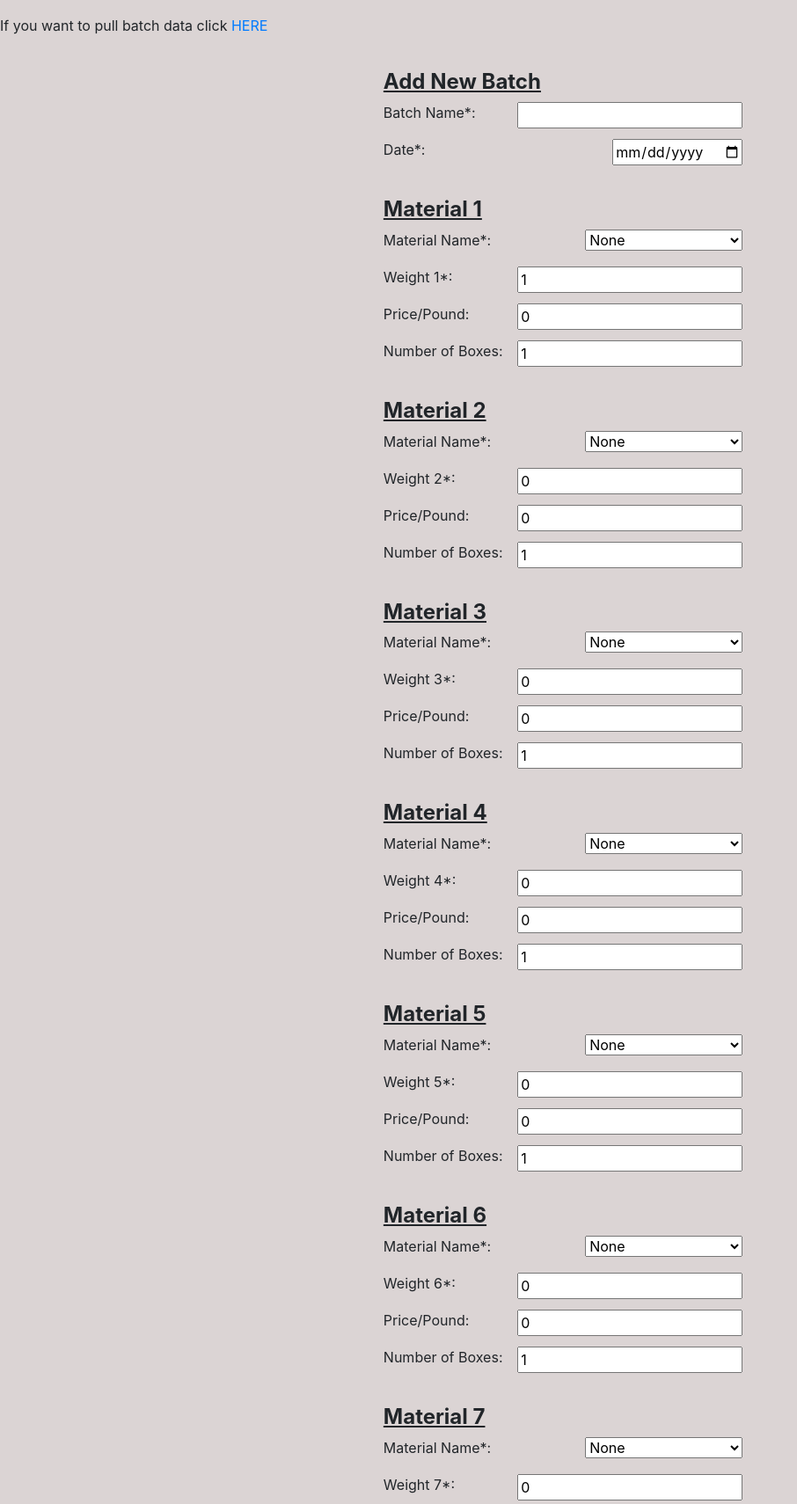
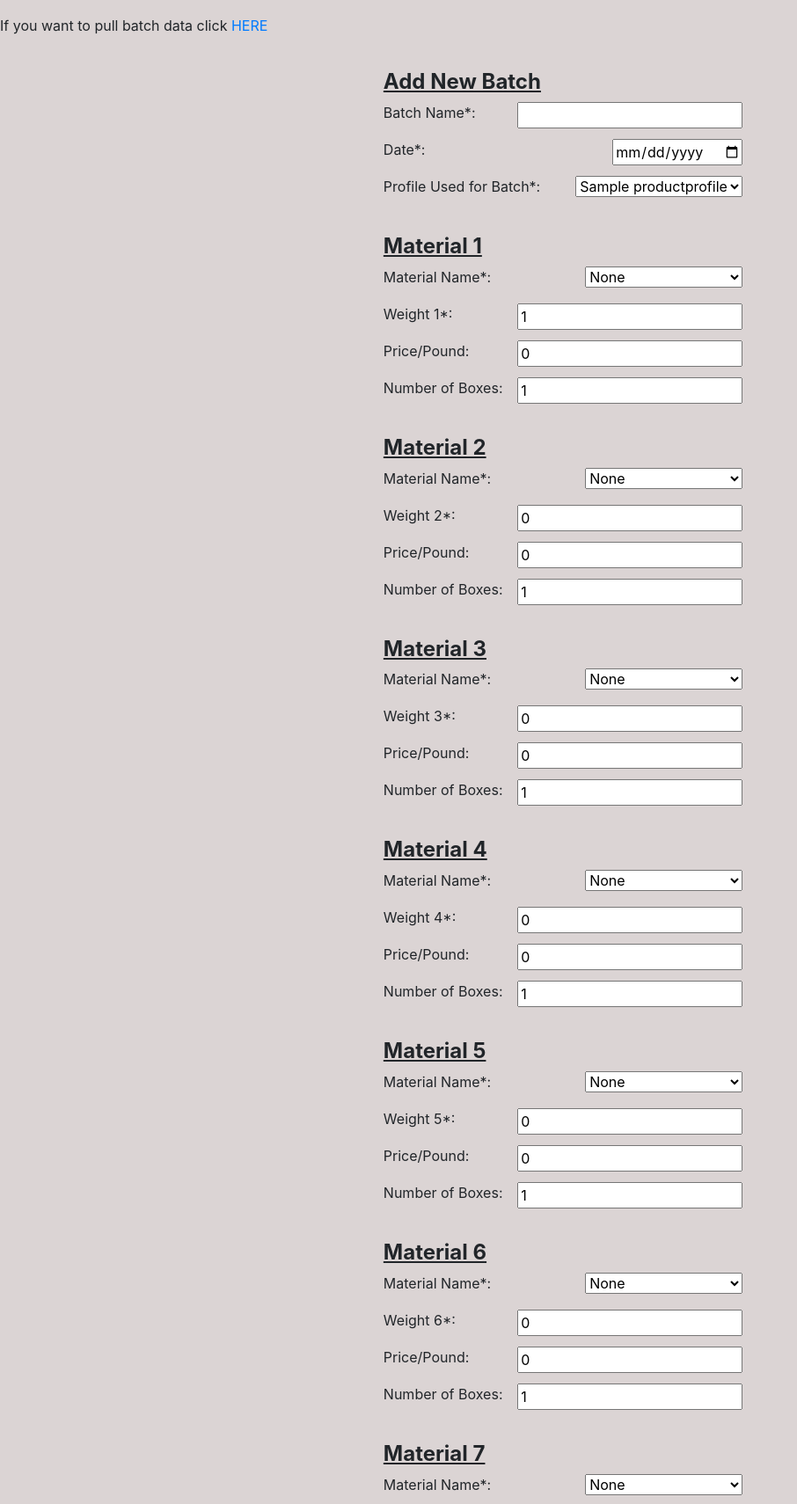
Before and after one commit to Benjamin-Pickers/CWBApp, a Django app: page /CWBDataApp/BatchCostTracking/ in a window 1280 px wide. Shown: the part 243-1953 px from the top of the page at 88% size, without its empty margins (0-906 px from the left). Run offline with Django 3.2, Linux system fonts and the light colour scheme; tables that the repository leaves empty hold one stand-in row (values such as "Sample post"); some libraries are stand-ins or nearby versions.

Commit message:
Added profile option into batch cost form

```diff
--- a/CWBDataApp/models.py
+++ b/CWBDataApp/models.py
@@ -72,6 +72,7 @@ class Batchcost(models.Model):
     foamweight = models.DecimalField(db_column='FoamWeight', max_digits=10, decimal_places=2, blank=True, null=True)  # Field name made lowercase.
     foamvalue = models.DecimalField(db_column='FoamValue', max_digits=10, decimal_places=2, blank=True, null=True)  # Field name made lowercase.
     totalshredweight = models.SmallIntegerField(db_column='TotalShredWeight', blank=True, null=True)  # Field name made lowercase.
+    profile = models.CharField(max_length=40, blank=True, null=True)
 
     class Meta:
         managed = False
--- a/CWBDataApp/templates/CWBDataApp/BatchCostQuery.html
+++ b/CWBDataApp/templates/CWBDataApp/BatchCostQuery.html
@@ -49,6 +49,7 @@
         <tr>
           <th>Batch Name</th>
           <th>Batch Date</th>
+          <th>Profile</th>
           <th>Total Cost</th>
           <th>Total Weight</th>
           <th>Price/Pound</th>
@@ -68,6 +69,7 @@
       <tr>
         <td>{{ batch.batchname }}</td>
         <td>{{ batch.batchdate }}</td>
+        <td>{{ batch.profile }}</td>
         <td>{{ batch.totalcost }}</td>
         <td>{{ batch.totalweight }}</td>
         <td>{{ batch.priceperpound }}</td>
--- a/CWBDataApp/templates/CWBDataApp/BatchCostTracking.html
+++ b/CWBDataApp/templates/CWBDataApp/BatchCostTracking.html
@@ -33,6 +33,17 @@
           <div class="inline-flex inputBox">
             <label for="batchDate">Date*: </label>
             <input id="batchDate" type="date" name="batchDate" min="2021-01-01">
+          </div>
+
+          <div class="inline-flex inputBox">
+            <label for="profile">Profile Used for Batch*: </label>
+            <select id="profile" type="text" name="profile">
+              {% if allProfiles %}
+                {% for entry in allProfiles %}
+                    <option value="{{ entry.productname }}">{{entry.productname}}</option>
+                {% endfor %}
+              {% endif %}
+            </select>
           </div>
 
           <br>
--- a/CWBDataApp/views.py
+++ b/CWBDataApp/views.py
@@ -9,7 +9,7 @@ from datetime import date, timedelta
 from decimal import Decimal
 import math
 
-from .models import Batchcosttracking, Batchcost, Materialcost, Materialinventory, Materialtesting, Ordersheetmachine1, Ordersheetmachine2, Ordersheetmachine3, Picandsum, Productinventory, Productprofiles, Colour, Employees, Profileaverages
+from .models import Batchcost, Materialcost, Materialinventory, Materialtesting, Ordersheetmachine1, Ordersheetmachine2, Ordersheetmachine3, Picandsum, Productinventory, Productprofiles, Colour, Employees, Profileaverages
 
 numberOfMachines = 3
 num_of_materials = 11
@@ -22,6 +22,7 @@ def index(request):
 def BatchCostTracking(request):
     allColours = Colour.objects.all()
     allMaterials= Materialinventory.objects.all()
+    allProfiles= Productprofiles.objects.all()
 
     if request.method == 'POST':
 
@@ -30,7 +31,7 @@ def BatchCostTracking(request):
         try:
             #Check if batch already exists, if so stop and send an error message
             if Batchcost.objects.get(pk=request.POST['newBatch']):
-                return render(request, 'CWBDataApp/BatchCostTracking.html', {'allMaterials':allMaterials, 'allColours':allColours, 'range':range(1, num_of_materials), 'error_message' : "Batch already exists, please enter a new batch. If you wish to update a batch talk to an admin",})
+                return render(request, 'CWBDataApp/BatchCostTracking.html', {'allMaterials':allMaterials, 'allColours':allColours, 'allProfiles':allProfiles, 'range':range(1, num_of_materials), 'error_message' : "Batch already exists, please enter a new batch. If you wish to update a batch talk to an admin",})
         except:
 
             #Calculate total price, weight and price/pound
@@ -46,7 +47,7 @@ def BatchCostTracking(request):
             weight += Decimal(form['colourWeight']) + Decimal(form['foamWeight'])
             #Check if weight was entered as 0, throw error if it is
             if weight == 0:
-                return render(request, 'CWBDataApp/BatchCostTracking.html', {'allMaterials':allMaterials, 'allColours':allColours, 'range':range(1, num_of_materials), 'error_message':"Total weight cannot be zero, please add a value to weight1",})
+                return render(request, 'CWBDataApp/BatchCostTracking.html', {'allMaterials':allMaterials, 'allColours':allColours, 'allProfiles':allProfiles, 'range':range(1, num_of_materials), 'error_message':"Total weight cannot be zero, please add a value to weight1",})
 
             price = round(cost/weight, 2)
 
@@ -57,9 +58,9 @@ def BatchCostTracking(request):
                         box = Materialinventory.objects.get(pk=form['material'+str(i)])
 
                         if box.numberofboxes < Decimal(form['numofBoxes'+str(i)]):
-                            return render(request, 'CWBDataApp/BatchCostTracking.html', {'allMaterials':allMaterials, 'allColours':allColours, 'range':range(1, num_of_materials), 'error_message' : form["material"+str(i)]+" does no have enough boxes for Material"+str(i)+"",})
+                            return render(request, 'CWBDataApp/BatchCostTracking.html', {'allMaterials':allMaterials, 'allColours':allColours, 'allProfiles':allProfiles, 'range':range(1, num_of_materials), 'error_message' : form["material"+str(i)]+" does no have enough boxes for Material"+str(i)+"",})
                 except:
-                    return render(request, 'CWBDataApp/BatchCostTracking.html', {'allMaterials':allMaterials, 'allColours':allColours, 'range':range(1, num_of_materials), 'error_message' : "Couldn't find box in inventory",})
+                    return render(request, 'CWBDataApp/BatchCostTracking.html', {'allMaterials':allMaterials, 'allColours':allColours, 'allProfiles':allProfiles, 'range':range(1, num_of_materials), 'error_message' : "Couldn't find box in inventory",})
 
             for i in range(1, num_of_materials):
                 try:
@@ -70,7 +71,7 @@ def BatchCostTracking(request):
                         if box.numberofboxes <=0:
                             box.delete()
                 except:
-                    return render(request, 'CWBDataApp/BatchCostTracking.html', {'allMaterials':allMaterials, 'allColours':allColours, 'range':range(1, num_of_materials), 'error_message' : form["material"+str(i)]+" does not have enough boxes for Material"+str(i)+"",})
+                    return render(request, 'CWBDataApp/BatchCostTracking.html', {'allMaterials':allMaterials, 'allColours':allColours, 'allProfiles':allProfiles, 'range':range(1, num_of_materials), 'error_message' : form["material"+str(i)]+" does not have enough boxes for Material"+str(i)+"",})
 
             #Create new batch entry
             batch = Batchcost(batchname=form['newBatch'].upper(),
@@ -113,13 +114,14 @@ def BatchCostTracking(request):
                                     colourvalue=form['colourPrice'],
                                     foamweight=form['foamWeight'],
                                     foamvalue=form['foamPrice'],
-                                    totalshredweight=form['shredWeight']
+                                    totalshredweight=form['shredWeight'],
+                                    profile=form['profile']
                                     )
             batch.save()
-            return render(request, 'CWBDataApp/BatchCostTracking.html', {'allMaterials':allMaterials, 'allColours':allColours, 'range':range(1, num_of_materials), 'dataAcceptedMessage':"Batch Successfully Submitted and material used removedd from inventory"})
+            return render(request, 'CWBDataApp/BatchCostTracking.html', {'allMaterials':allMaterials, 'allColours':allColours, 'allProfiles':allProfiles, 'range':range(1, num_of_materials), 'dataAcceptedMessage':"Batch Successfully Submitted and material used was removed from inventory"})
 
 
-    return render(request, 'CWBDataApp/BatchCostTracking.html', {'allMaterials':allMaterials, 'allColours':allColours, 'range':range(1, num_of_materials)})
+    return render(request, 'CWBDataApp/BatchCostTracking.html', {'allMaterials':allMaterials, 'allColours':allColours, 'allProfiles':allProfiles, 'range':range(1, num_of_materials)})
 
 ###########################################################BATCH COST TRACKING QUERY
 def BatchCostQuery(request):
--- a/dbmodels.py
+++ b/dbmodels.py
@@ -50,6 +50,7 @@ class Batchcost(models.Model):
     foamweight = models.DecimalField(db_column='FoamWeight', max_digits=10, decimal_places=2, blank=True, null=True)  # Field name made lowercase.
     foamvalue = models.DecimalField(db_column='FoamValue', max_digits=10, decimal_places=2, blank=True, null=True)  # Field name made lowercase.
     totalshredweight = models.SmallIntegerField(db_column='TotalShredWeight', blank=True, null=True)  # Field name made lowercase.
+    profile = models.CharField(max_length=40, blank=True, null=True)
 
     class Meta:
         managed = False
```
